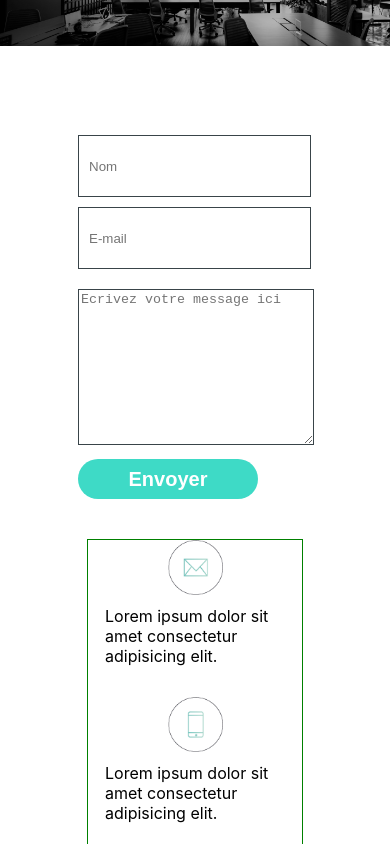
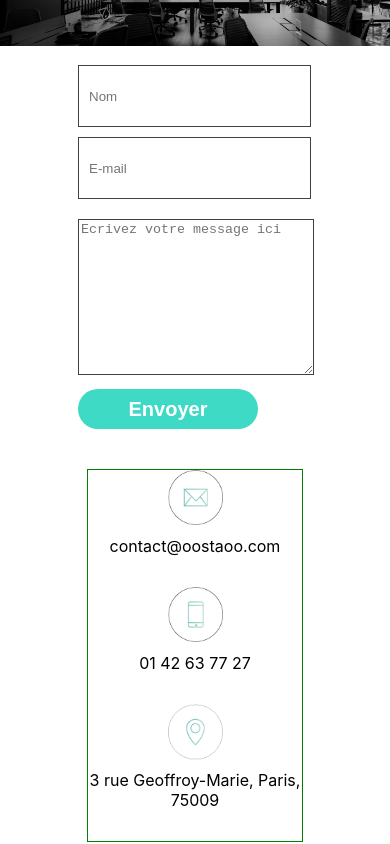
Before and after one commit to jeremielenoir/oostaoo-site, a React (Create React App) app in the folder react-oostaoo/: page / in a window 390 px wide. Shown: the part 6020-6864 px from the top of the page. Built offline with nearby package versions, Linux system fonts and the light colour scheme; no server answers.

Commit message:
modifications des media queries

```diff
--- a/react-oostaoo/src/App.jsx
+++ b/react-oostaoo/src/App.jsx
@@ -7,7 +7,7 @@ import Technos from './components/Technos';
 import References from './components/References';
 import Contact from './components/Contact';
 import CarouselNew from './components/CarouselNew';
-import Carousel from './components/Carousel';
+
 
 import './App.scss';
 
--- a/react-oostaoo/src/assets/Contact.scss
+++ b/react-oostaoo/src/assets/Contact.scss
@@ -2,15 +2,19 @@
     display: flex;
     flex-direction: row;
     justify-content: space-around;
-    align-items: center;
-    margin-top: 135px;
+    align-items: flex-start;
+    margin-top: 65px;
     margin-bottom: 40px;
 
 }
 
 .contact_info_container{
-    width: 25%;
-    border: solid green 1px;
+    width: 30%;
+    // border: solid green 1px;
+    display: flex;
+    flex-direction: column;
+    justify-content: space-between;
+    align-items: flex-start;
 }
 
 
@@ -19,15 +23,16 @@
     max-width: 1700px;
     display: flex;
 
-
 }
 
 .info_line{
     display: flex;
     flex-direction: row;
-    justify-content:center;
+    justify-content: flex-start;
     align-items: center;
     margin-bottom: 15px;
+    margin-left: 40px;
+    width: 100%;
 }
 
 .icon{
@@ -42,25 +47,66 @@
 
 .info_text{
     margin-left: 20px;
-    width: 200px;
+    width: 250px;
 }
 
+// @media (max-width: 920px){
 
-@media (max-width: 414px){
+//     .main_contact_container{
+//         flex-direction: column-reverse;
+//         justify-content: center;
+//         align-items: center;
+//     }
+
+//     .contact_info_container{
+//         width: 100%;
+//         margin-top: 40px;
+//         flex-direction: row;
+//         justify-content: space-around;
+
+//     }
+
+//     .info_line{
+//         flex-direction: column;
+//         justify-content: center;
+//         align-items: center;
+//         margin-left: 0;
+//     }
+
+//     .info_text{
+//         text-align: center;
+//     }
+
+
+// }
+
+
+@media (max-width: 900px){
 
     .main_contact_container{
         flex-direction: column-reverse;
+        justify-content: center;
+        align-items: center;
 
     }
 
     .contact_info_container{
         width: 55%;
         margin-top: 40px;
+        margin-left: 0;
+        border: solid green 1px;
 
     }
 
     .info_line{
         flex-direction: column;
+        margin-left :0;
+    }
+
+    .info_text{
+        text-align: center;
+        width: 100%;
+        margin-left: 0;
     }
 
 }
--- a/react-oostaoo/src/assets/Introduction.scss
+++ b/react-oostaoo/src/assets/Introduction.scss
@@ -41,7 +41,7 @@ $text_secondary_color : #3edac6 ;
 }
 
 
-@media(max-width: 769px){
+@media(max-width: 1105px){
 
     .column_name{
         font-size: 2rem;
@@ -54,7 +54,7 @@ $text_secondary_color : #3edac6 ;
 }
 
 
-@media(max-width: 414px){
+@media(max-width: 620px){
     .introduction_main_container{
         flex-direction: column;
         justify-content: center;
--- a/react-oostaoo/src/assets/Nav.scss
+++ b/react-oostaoo/src/assets/Nav.scss
@@ -117,7 +117,41 @@ $nav-color: white;
     }
   }
 
-  @media (max-width: 414px){
+  @media (max-width: 1335px){
+
+    .link{
+      font-size: 0.9rem;
+    }
+
+  }
+
+  @media (max-width: 1229px){
+
+    .logo {
+      width: 25%;
+    }
+
+    .container_link_menu {
+      width: 75%;
+
+  }
+
+  }
+
+  @media (max-width: 903px){
+
+    .container_link_menu{
+      display: none;
+    }
+
+    .logo{
+      width: 100%;
+
+    }
+
+  }
+
+  @media (max-width: 620px){
 
     .container_link_menu{
       display: none;
@@ -135,17 +169,3 @@ $nav-color: white;
       top: 0;
     }
   }
-
-
-
-
-  @media (max-width: 1335px){
-
-    .link{
-      font-size: 0.9rem;
-    }
-
-
-
-
-  }
--- a/react-oostaoo/src/components/BlocReferences.jsx
+++ b/react-oostaoo/src/components/BlocReferences.jsx
@@ -6,7 +6,7 @@ const BlocReferences = (props) => {
 
 
     return <div className='line_references'>
-            {logoReferencesDb.map(logo => <img className='ref_img' src={logo.link} alt={logo.name}/> )}
+            {logoReferencesDb.map(logo => <img className='ref_img' key={logo.name} src={logo.link} alt={logo.name}/> )}
     </div>
 
 
--- a/react-oostaoo/src/components/BlocTechnos.jsx
+++ b/react-oostaoo/src/components/BlocTechnos.jsx
@@ -6,7 +6,7 @@ const BlocTechnos = (props) => {
 
 
     return <div className='line_techno'>
-            {logoTechnosDb.map(logo => <img className='techno_img' src={logo.link} alt={logo.name}/> )}
+            {logoTechnosDb.map(logo => <img className='techno_img' key={logo.name} src={logo.link} alt={logo.name}/> )}
     </div>
 
 }
--- a/react-oostaoo/src/components/CarouselNew.jsx
+++ b/react-oostaoo/src/components/CarouselNew.jsx
@@ -1,4 +1,4 @@
-import React, {Component, useState, useEffect} from 'react';
+import React, {Component} from 'react';
 import JobCard from './JobCard';
 import BlocSection from './BlocSection';
 import axios from 'axios';
@@ -15,7 +15,7 @@ export default class CarouselNew extends Component {
     this.state ={
         jobs : [],
         position : 0,
-        screenWidth: null
+        screenWidth: null,
     };
 }
 
@@ -27,7 +27,6 @@ export default class CarouselNew extends Component {
                 this.setState({jobs : jobs.data})
                 window.addEventListener("resize", this.resize.bind(this));
                 this.resize();
-
 
         }catch(e){
             console.log(e)
@@ -53,9 +52,9 @@ export default class CarouselNew extends Component {
 }
 
     changePositionPrev(){
-        {this.state.position == 0 && this.state.screenWidth > 769 ? (this.setState({position : this.state.jobs.length-3}))
-        : this.state.position == 0 && this.state.screenWidth < 769 ? (this.setState({position : this.state.jobs.length-1}))
-        : this.state.position != 0 && this.state.screenWidth < 769 ? (this.setState({position : this.state.position -1}))
+        {this.state.position === 0 && this.state.screenWidth > 769 ? (this.setState({position : this.state.jobs.length-3}))
+        : this.state.position === 0 && this.state.screenWidth < 769 ? (this.setState({position : this.state.jobs.length-1}))
+        : this.state.position !== 0 && this.state.screenWidth < 769 ? (this.setState({position : this.state.position -1}))
         : (this.setState({position :  this.state.position -3})) }
 
 }
@@ -67,8 +66,8 @@ export default class CarouselNew extends Component {
 
        selected = this.state.jobs.length > 0 && this.state.screenWidth > 769 ? this.state.jobs.slice(this.state.position, this.state.position +3) : this.state.jobs.slice(this.state.position, this.state.position+1)
 
-        console.log('position : ', this.state.position);
-        console.log('selected : ', selected);
+        // console.log('position : ', this.state.position);
+        // console.log('selected : ', selected);
 
 
         return(
@@ -88,10 +87,12 @@ export default class CarouselNew extends Component {
                             const description = job.acf.job_description;
                             const lien = job.acf.job_linkedin_url;
                             const image = job.acf.job_image ;
-                            const max_length= 250;
-                            console.log('title : ', title);
+                            const max_char = 250;
+
+                            // console.log('title : ', title);
+                            // console.log('max char : ', max_char)
                             return(
-                                <JobCard key={title} title={title} description={description.substr(0,max_length)+' ...'} lien={lien} image={image}/>
+                                <JobCard key={title} title={title} description={description.substr(0,max_char)+' ...'} lien={lien} image={image}/>
                                 );
                             })}
 
--- a/react-oostaoo/src/components/Contact.jsx
+++ b/react-oostaoo/src/components/Contact.jsx
@@ -30,7 +30,7 @@ function Contact({id}){
                                 <img src={pictomail} alt="" className='picto'/>
                             </div>
                             <div className='info_text'>
-                                <p>Lorem ipsum dolor sit amet consectetur adipisicing elit.</p>
+                                <p>contact@oostaoo.com</p>
                             </div>
                         </div>
 
@@ -39,7 +39,7 @@ function Contact({id}){
                                 <img src={pictotel} alt="" className='picto'/>
                             </div>
                             <div className='info_text'>
-                                <p>Lorem ipsum dolor sit amet consectetur adipisicing elit.</p>
+                                <p>01 42 63 77 27</p>
                             </div>
                         </div>
 
@@ -48,7 +48,7 @@ function Contact({id}){
                                 <img src={pictolieu} alt="" className='picto'/>
                             </div>
                             <div className='info_text'>
-                                <p>Lorem ipsum dolor sit amet consectetur adipisicing elit.</p>
+                                <p>3 rue Geoffroy-Marie, Paris, 75009</p>
                             </div>
                         </div>
 
--- a/react-oostaoo/src/components/ContactForm.jsx
+++ b/react-oostaoo/src/components/ContactForm.jsx
@@ -1,4 +1,4 @@
-import React, {Component, useState} from 'react';
+import React from 'react';
 import '../assets/ContactForm.scss';
 
 
--- a/react-oostaoo/src/components/Nav.jsx
+++ b/react-oostaoo/src/components/Nav.jsx
@@ -12,8 +12,8 @@ return (
 <div className='top_nav'>
 
     <div className='top_nav_contact'>
-        <p className='contact_indicator'>Tel: XXXXXXXXXX</p>
-        <p className='contact_indicator'>Email: XXXXXX@XXXXXXX</p>
+        <p className='contact_indicator'>Tel: 01 42 63 77 27</p>
+        <p className='contact_indicator'>Email: contact@oostaoo.com</p>
     </div>
     <div className='top_nav_sns'>
         <a href=""><img className='sns' src={fb} alt=""/></a>
```
Also changed, not shown: react-oostaoo/src/components/Carousel.jsx (deleted, +0 -109 lines).
